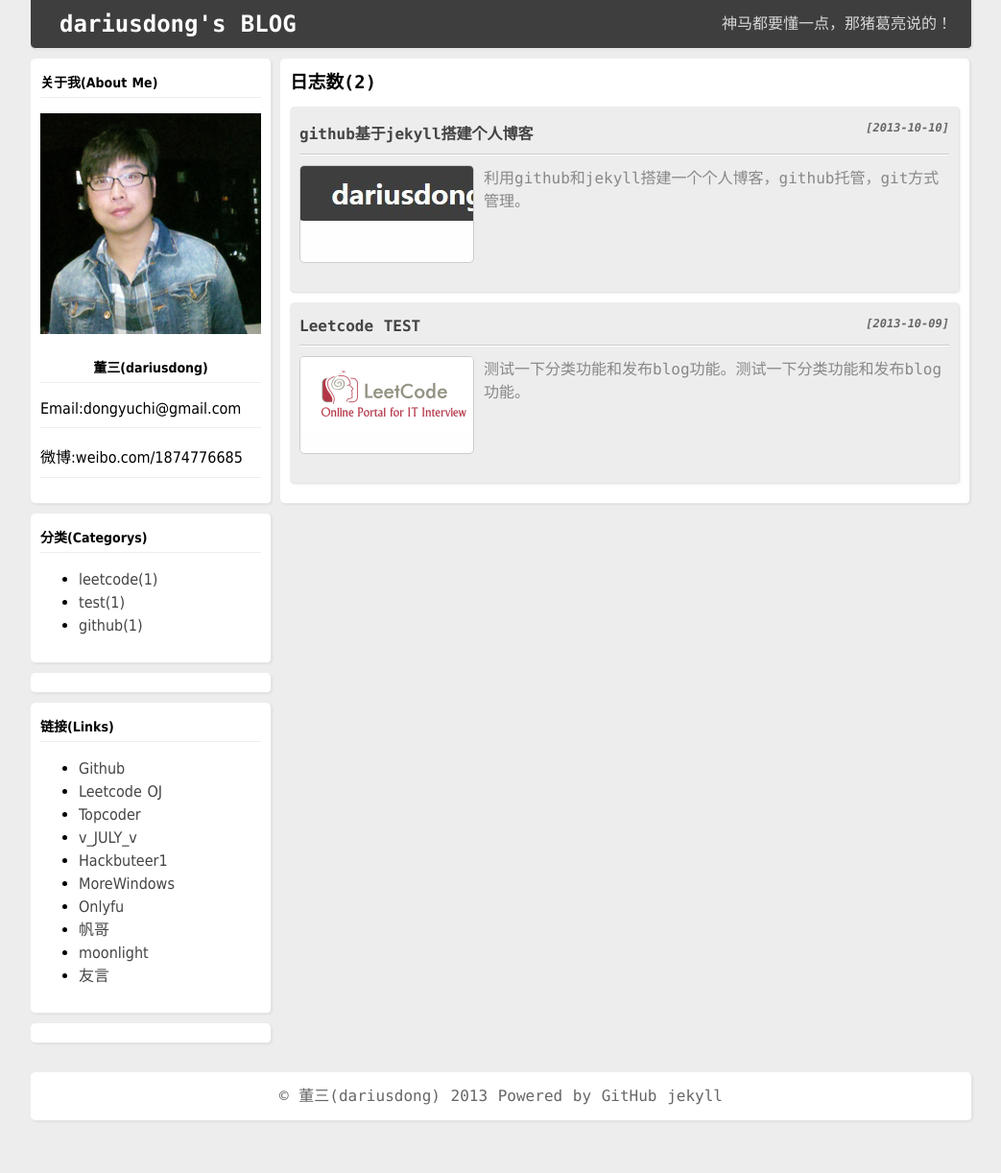
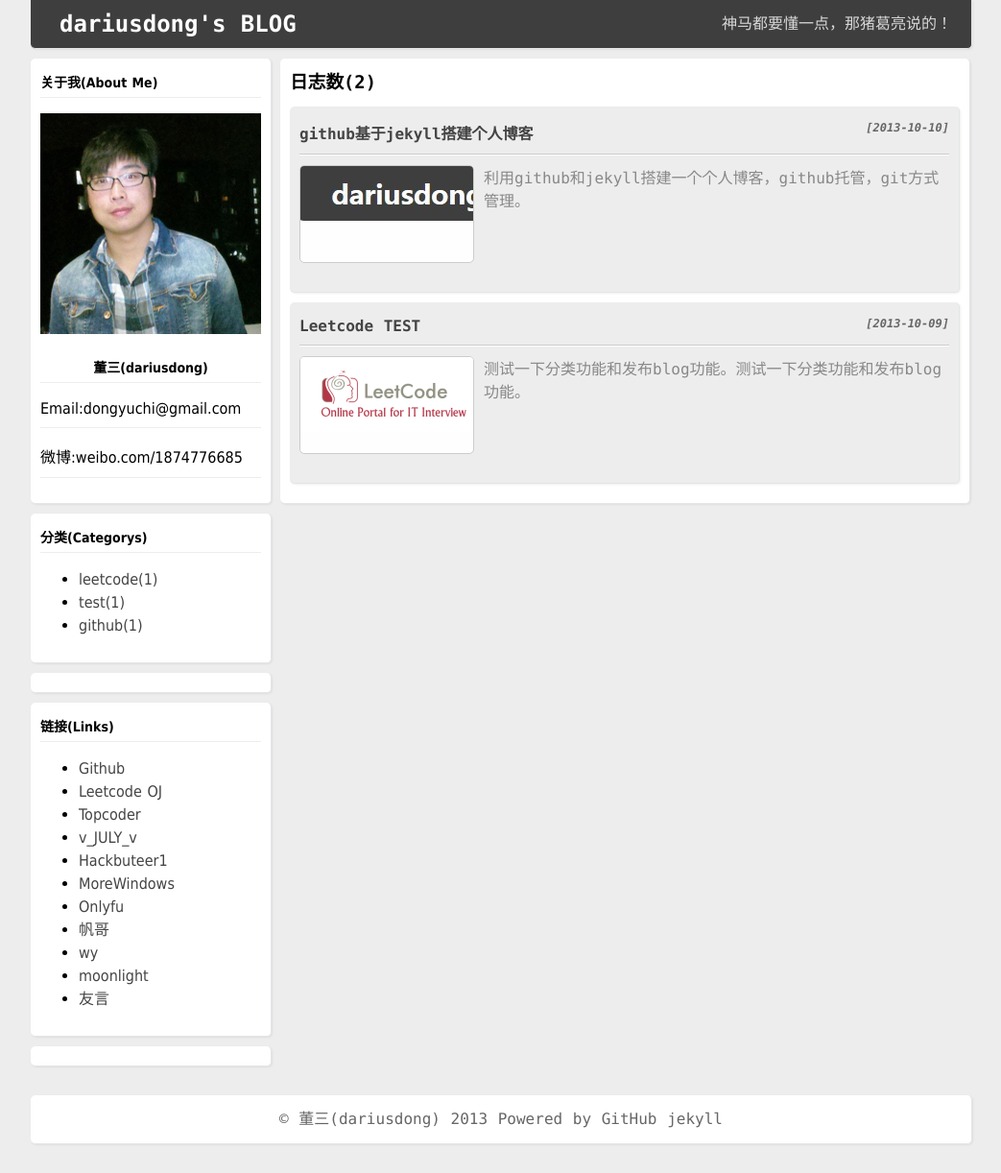
Before and after one commit to dariuskylin/blogs, a Jekyll site: the page built from index.html, in a window 1280 px wide. Shown: the whole page at 96% size, without its empty margins (118-1161 px from the left). Built offline with Jekyll 4.4.1, drawn with Linux system fonts in a browser that asks for light colours; the list of posts is cut into pages by our own code; comment, search, counter and statistics services are not loaded; before the commit the page ends 1198 px from its top, so only the background shows below that.

Commit message:
add wy links

```diff
--- a/_includes/side_links.html
+++ b/_includes/side_links.html
@@ -24,7 +24,10 @@
 		</li>
 		<li>
 			<a href="http://www.docache.com/" target="_blank">帆哥</a>
-		</li>
+        </li>
+        <li>
+            <a href="http://www.cnblogs.com/wuyuegb2312/" target="_blank">wy</a>
+        </li>
 		<li>
 			<a href="http://www.williamlong.info/" target="_blank">moonlight</a>
 		</li>
```
